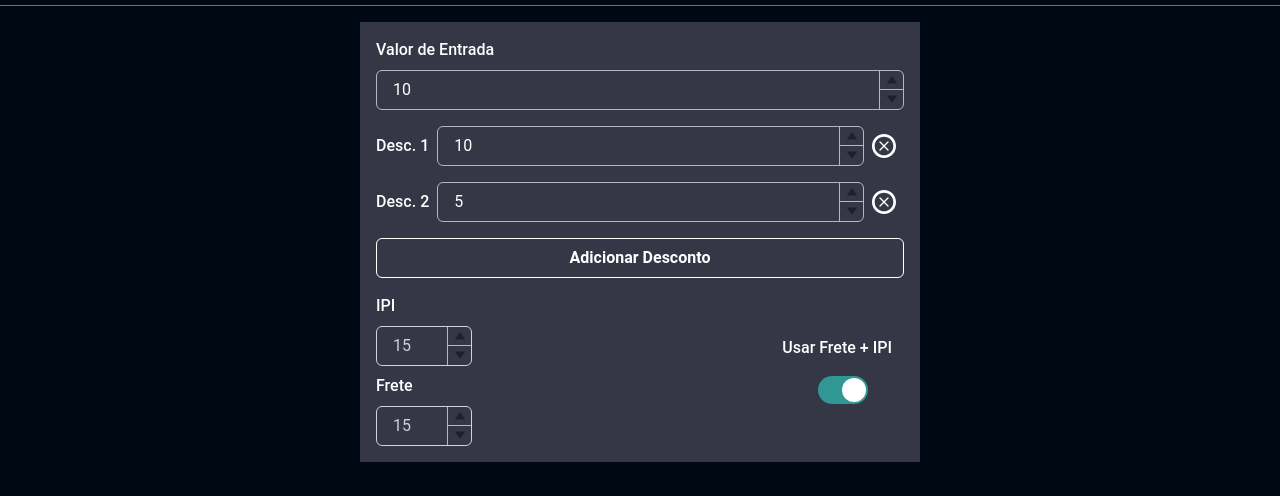
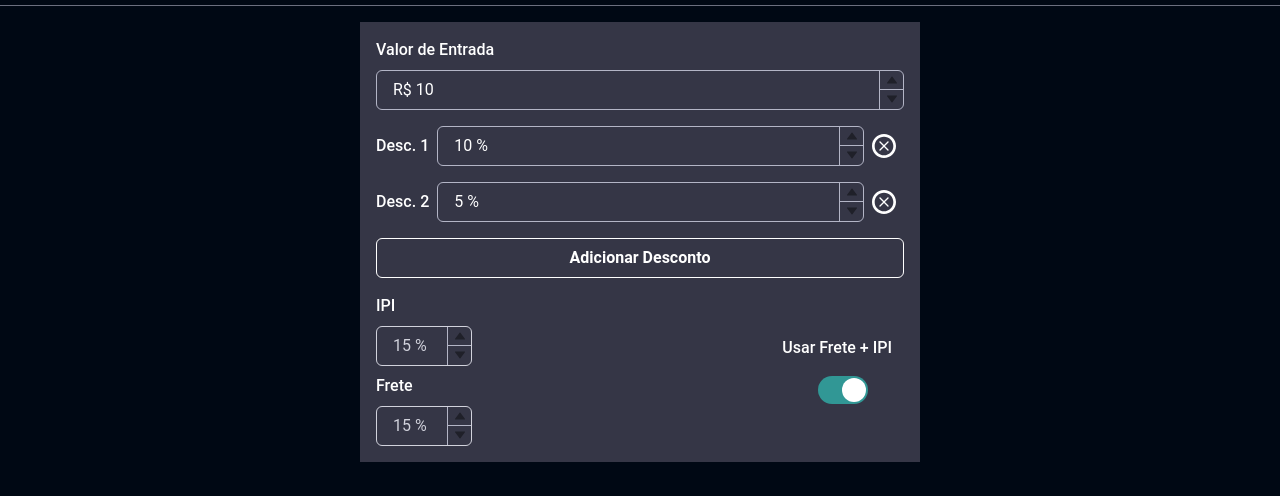
Before and after one commit to luanrem/furniture_discount, a Next.js app: page / in a window 1280 px wide. Shown: the part 226-722 px from the top of the page. Built offline with nearby package versions, Linux system fonts and the light colour scheme.

Commit message:
insert the string in input text

```diff
--- a/src/components/Discount.tsx
+++ b/src/components/Discount.tsx
@@ -18,23 +18,24 @@ interface discountProps {
   delete: (data: number) => void;
   increaseStepper: (data: number) => void;
   decreaseStepper: (data: number) => void;
+  changeValue: (id: number, value: number) => void;
 }
 
 export default function Discount(prop: discountProps) {
   const handleOnClick = () => {
-    console.log("handleOnClick");
     prop.delete(prop.id);
   };
 
   const increaseStepperInComponent = () => {
     prop.increaseStepper(prop.id);
-    console.log("increase");
   };
   const decreaseStepperInComponent = () => {
-    console.log("decrease");
     prop.decreaseStepper(prop.id);
   };
-
+  const changeValueInComponent = (data: string) => {
+    prop.changeValue(prop.id, Number(data));
+  };
+  const formatPerCent = (val: number) => val + ` %`;
   return (
     <>
       <Flex justifyContent="center" alignItems="center">
@@ -43,10 +44,11 @@ export default function Discount(prop: discountProps) {
         </FormLabel>
         <FormControl>
           <NumberInput
-            defaultValue={15}
-            max={30}
-            clampValueOnBlur={false}
-            value={prop.value}
+            onChange={(data) => changeValueInComponent(data)}
+            value={formatPerCent(prop.value)}
+            precision={2}
+            step={0.2}
+            inputMode="decimal"
           >
             <NumberInputField />
             <NumberInputStepper>
--- a/src/pages/index.tsx
+++ b/src/pages/index.tsx
@@ -30,16 +30,16 @@ const Home: NextPage = () => {
   const [discount, setDiscount] = useState<discountProps[]>([
     {
       id: 1,
-      value: 10,
+      value: 10.0,
     },
     {
       id: 2,
-      value: 5,
+      value: 5.0,
     },
   ]);
-  const [frete, setFrete] = useState(15);
-  const [ipi, setIpi] = useState(15);
-  const [entrada, setEntrada] = useState(10);
+  const [frete, setFrete] = useState(15.0);
+  const [ipi, setIpi] = useState(15.0);
+  const [entrada, setEntrada] = useState(10.0);
   const [result, setResult] = useState(104230.4);
 
   useEffect(() => {
@@ -133,6 +133,15 @@ const Home: NextPage = () => {
   const IPIChange = (data: string) => {
     setIpi(Number(data));
   };
+  const changeDiscount = (id: number, data: number) => {
+    console.log("change2", data);
+    discount[id - 1].value = data;
+    console.log("new discount", discount);
+    setDiscount([...discount]);
+  };
+
+  const formatPerCent = (val: number) => val + ` %`;
+  const formatReal = (val: number) => `R$ ` + val;
   return (
     <>
       <Flex
@@ -162,7 +171,7 @@ const Home: NextPage = () => {
                 <FormLabel htmlFor="initialMoney">Valor de Entrada</FormLabel>
                 <NumberInput
                   onChange={(data) => entradaChange(data)}
-                  value={entrada}
+                  value={formatReal(entrada)}
                   min={0}
                   clampValueOnBlur={false}
                 >
@@ -175,6 +184,7 @@ const Home: NextPage = () => {
               </FormControl>
               {discount.map((prop, key) => (
                 <Discount
+                  changeValue={(id, data) => changeDiscount(id, data)}
                   increaseStepper={increaseStepper}
                   decreaseStepper={decreaseStepper}
                   id={prop.id}
@@ -203,9 +213,11 @@ const Home: NextPage = () => {
                       onChange={(data) => IPIChange(data)}
                       size="md"
                       maxW={24}
-                      value={ipi}
+                      value={formatPerCent(ipi)}
                       color={freteIPIButton ? "gray.100" : "gray.900"}
                       borderColor={freteIPIButton ? "gray.100" : "gray.900"}
+                      precision={2}
+                      step={1}
                     >
                       <NumberInputField
                         readOnly={freteIPIButton ? false : true}
@@ -222,7 +234,7 @@ const Home: NextPage = () => {
                       onChange={(data) => freteChange(data)}
                       size="md"
                       maxW={24}
-                      value={frete}
+                      value={formatPerCent(frete)}
                       color={freteIPIButton ? "gray.100" : "gray.900"}
                       borderColor={freteIPIButton ? "gray.100" : "gray.900"}
                     >
```
